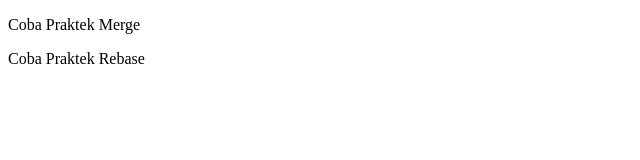
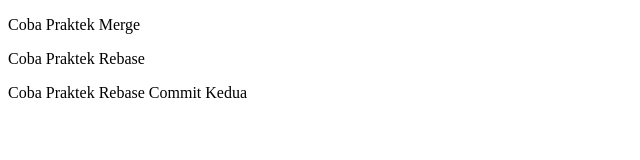
Before and after one commit to warkirasep/merge-rebase, a plain HTML site: page index.html in a window 1280 px wide. Shown: the whole page, without its empty margins (0-640 px from the left). Drawn offline with Linux system fonts and the light colour scheme.

Commit message:
Ini Commit Rebase Kedua

```diff
--- a/index.html
+++ b/index.html
@@ -9,6 +9,7 @@
     <div>
         <p>Coba Praktek Merge</p>
         <p>Coba Praktek Rebase</p>
+        <p>Coba Praktek Rebase Commit Kedua</p>
     </div>
 </body>
 </html>
```
